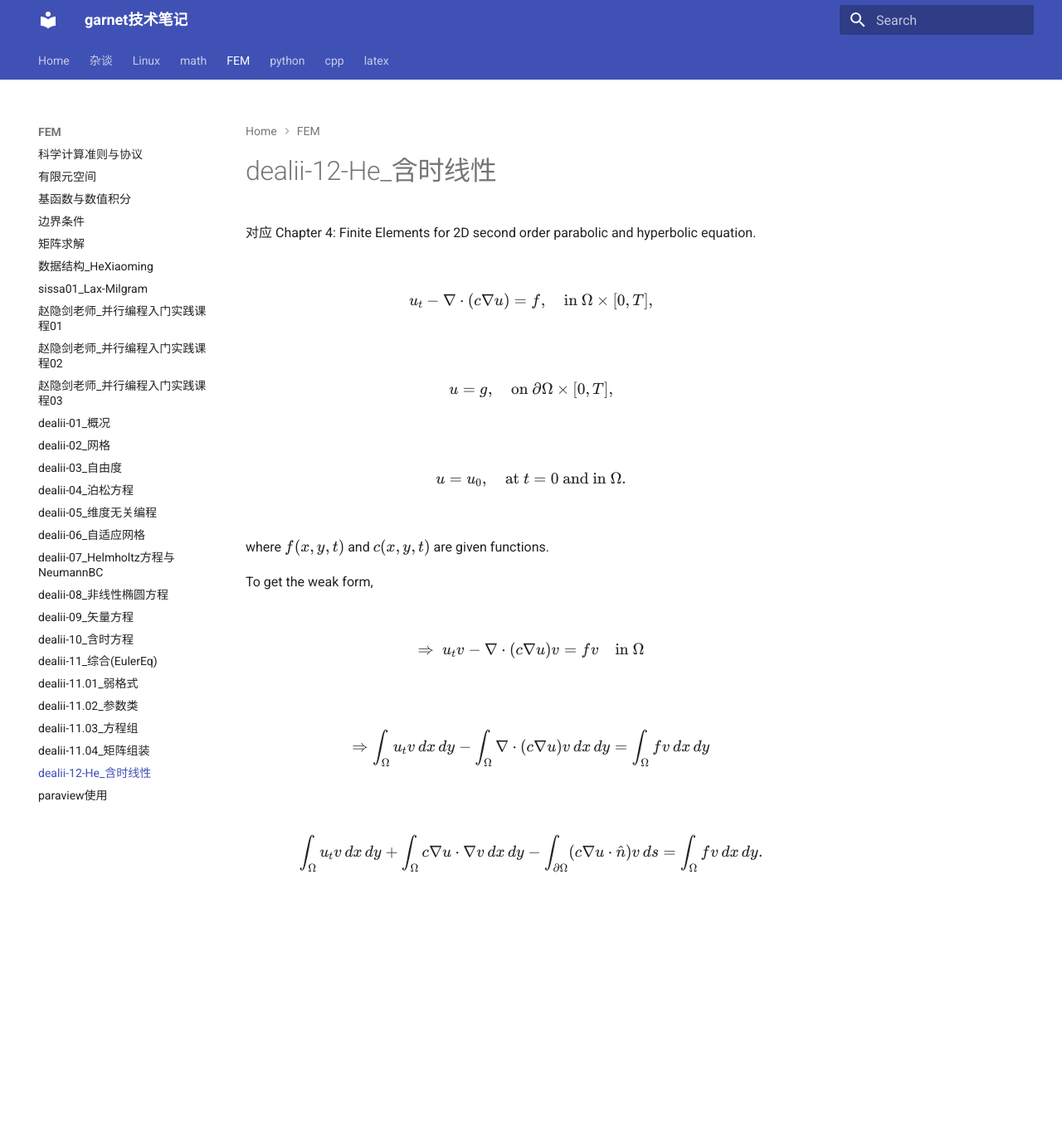
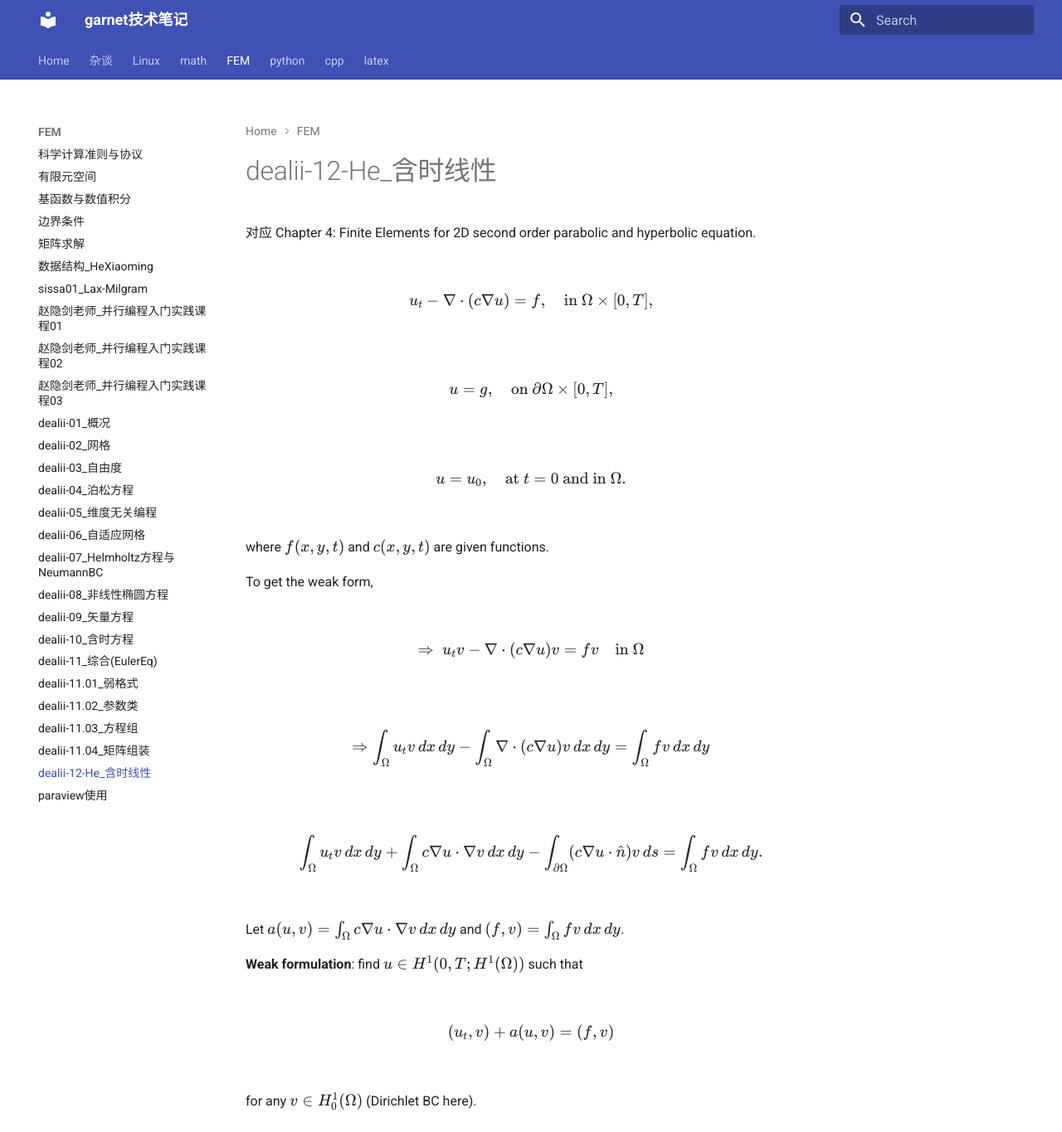
Before and after one commit to ymma98/technotes, an MkDocs documentation site: the page built from docs/FEM/dealii-12-He_含时线性.md, in a window 1280 px wide and 1365 px high. Shown: the whole window at 83% size. Built offline with MkDocs 1.6.1 and Material for MkDocs 9.7.7, drawn with Linux system fonts in a browser that asks for light colours.

Commit message:
docs/FEM/dealii-12-He_含时线性.md updated from https://stackedit.cn/

```diff
--- a/docs/FEM/dealii-12-He_含时线性.md
+++ b/docs/FEM/dealii-12-He_含时线性.md
@@ -32,10 +32,19 @@ $$
 $$
 
 
+Let $a(u, v) = \int_{\Omega} c \nabla u \cdot \nabla v \, dx \, dy$ and $(f, v) = \int_{\Omega} f v \, dx \, dy$.
+
+**Weak formulation**: find $u \in H^1(0, T; H^1(\Omega))$ such that
+
+$$
+(u_t, v) + a(u, v) = (f, v)
+$$
+
+for any $v \in H^1_0(\Omega)$ (Dirichlet BC here).
 
 
 
 <!--stackedit_data:
-eyJoaXN0b3J5IjpbMTg1NzgxMzU1LDE3MzcyMTA3NDEsLTY1OT
-I5NzgyOV19
+eyJoaXN0b3J5IjpbLTc5NTQxNTAzOSwxODU3ODEzNTUsMTczNz
+IxMDc0MSwtNjU5Mjk3ODI5XX0=
 -->
```
